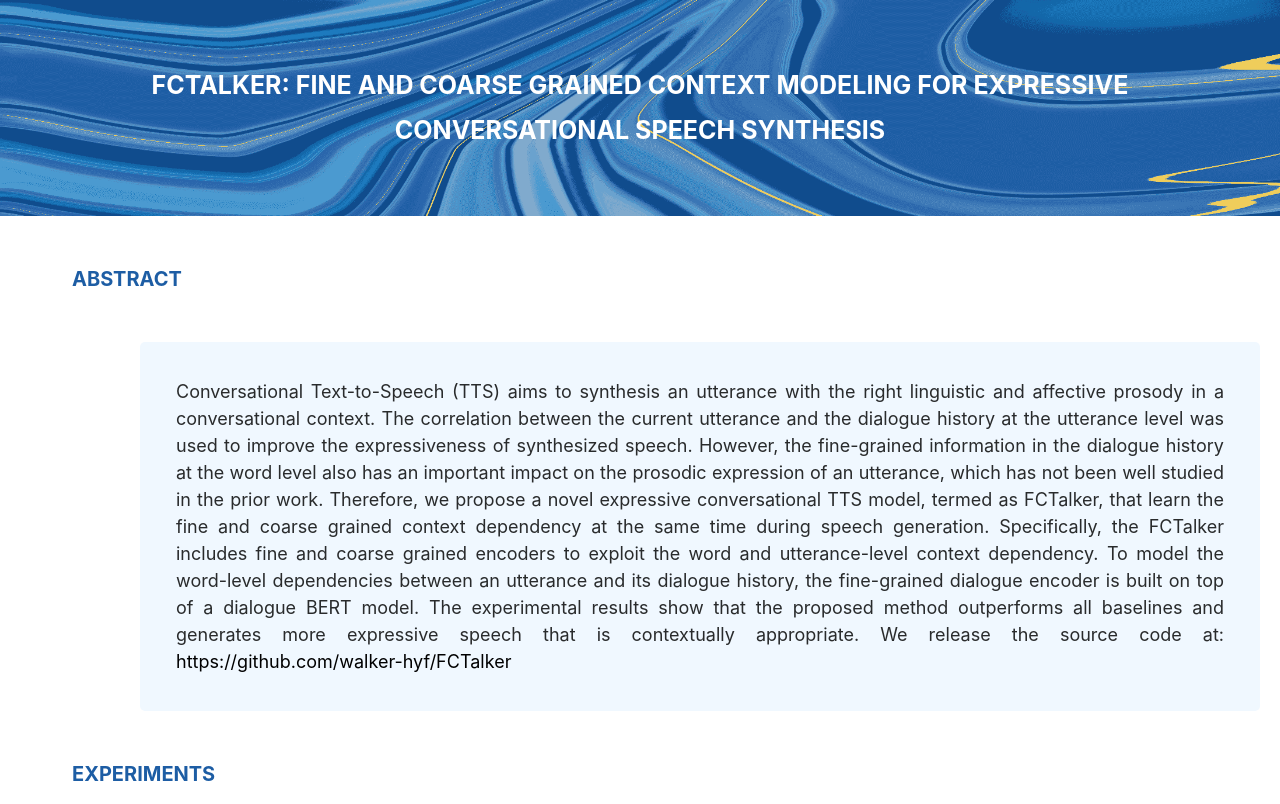
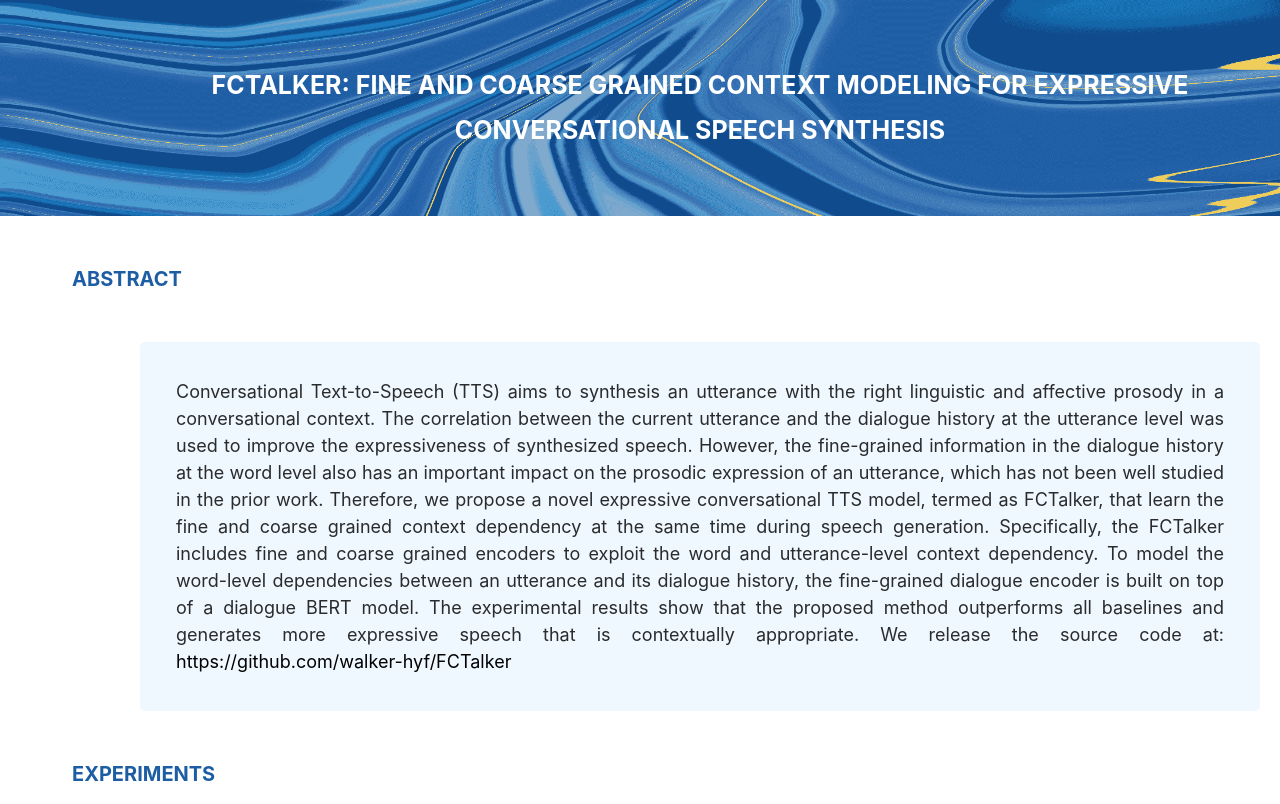
Before and after one commit to walker-hyf/.github.io, a plain HTML site: page FCTalker/index.html in a window 1280 px wide. Shown: the top 804 px of the page. Drawn offline with Linux system fonts and the light colour scheme.

Commit message:
[update]

```diff
--- a/FCTalker/css/index.css
+++ b/FCTalker/css/index.css
@@ -24,10 +24,10 @@ html{
 	z-index: 1;
 	margin-bottom: 2rem;
 	overflow: hidden;
+	justify-content: center;
 }
 .title>span{
 	position: absolute;
-	left: 10%;
 	width: 80%;
 	z-index: 2;
 	color: white;
```
